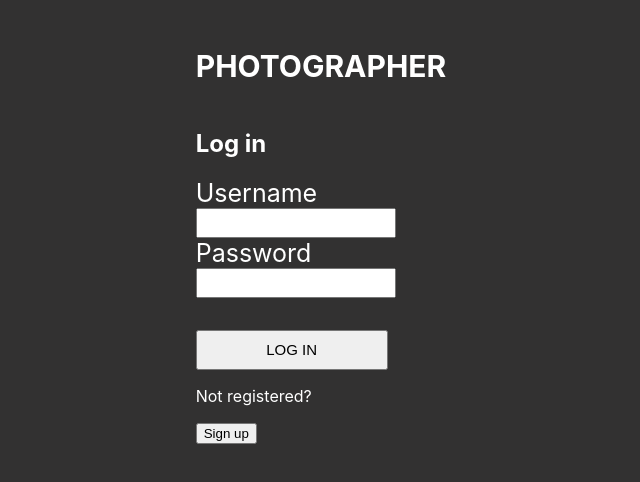
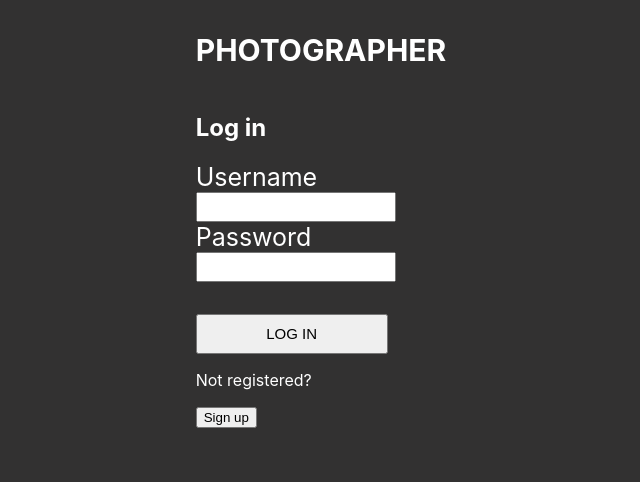
Before and after one commit to RHermez10/Camera-app, a React (Create React App) app in the folder frontend/: page / in a window 1280 px wide. Shown: the top 482 px of the page, without its empty margins (319-959 px from the left). Built offline with nearby package versions, Linux system fonts and the light colour scheme.

Commit message:
some touches

```diff
--- a/frontend/src/App.css
+++ b/frontend/src/App.css
@@ -12,7 +12,7 @@ body {
 }
 
 .App {
-  margin: 3rem;
+  margin: 2rem;
 }
 
 /* LogIn/signUp */
@@ -57,7 +57,7 @@ input {
   flex-direction: row;
   justify-content: space-between;
   align-items: flex-start;
-  margin: 1rem 0;
+  margin-bottom: 2rem;
 }
 
 .nav-item {
--- a/frontend/src/Components/UserPage.tsx
+++ b/frontend/src/Components/UserPage.tsx
@@ -32,7 +32,7 @@ const UserPage = (): ReactElement => {
     return (
         <div className="user-page">
             <nav className="nav-bar">
-                <img className="nav-item" src={userIcon} alt="manage account" />
+                <img className="nav-item" onClick={logOut} src={userIcon} alt="manage account" />
                 <Link className='nav-item' to={`/user/${ isCamera ? '' : 'camera'}`}>
                     <img className='nav-icon' src={isCamera ? galleryIcon : cameraIcon} />
                 </Link>
--- a/frontend/src/Components/gallery/GalleryPhoto.tsx
+++ b/frontend/src/Components/gallery/GalleryPhoto.tsx
@@ -33,7 +33,7 @@ const GalleryPhoto = (props: PhotoProps): ReactElement => {
     return (
         <section className={gridItem}>
             <img className={deleteIcon} src={deleteSvg} onClick={handleDelete} />
-            <img className={img} src={url} alt={`Photo taken by ${photographer}`} />
+            <img className={img} src={url} alt={`Photograph by ${photographer}`} />
         </section>
     )
 }
```
